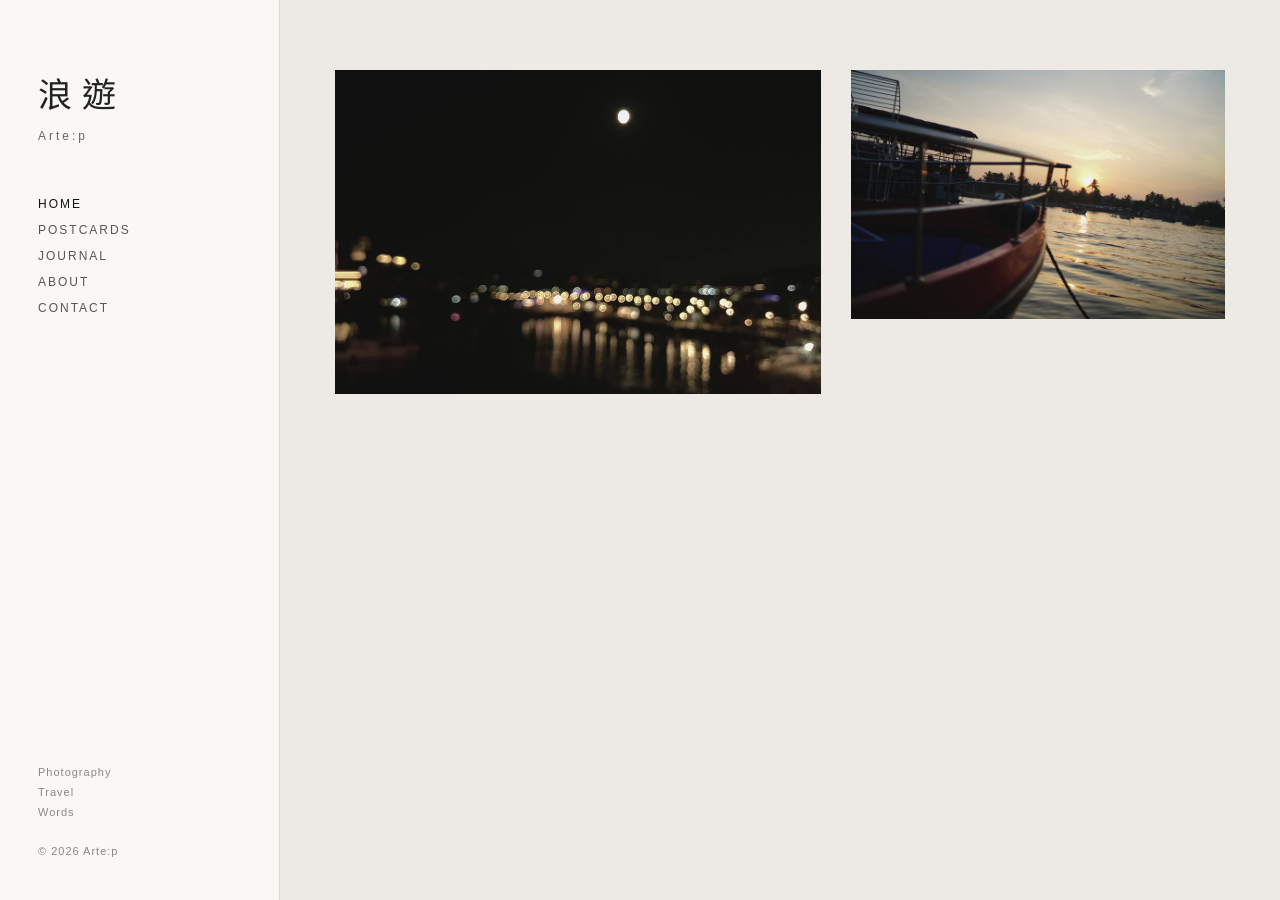
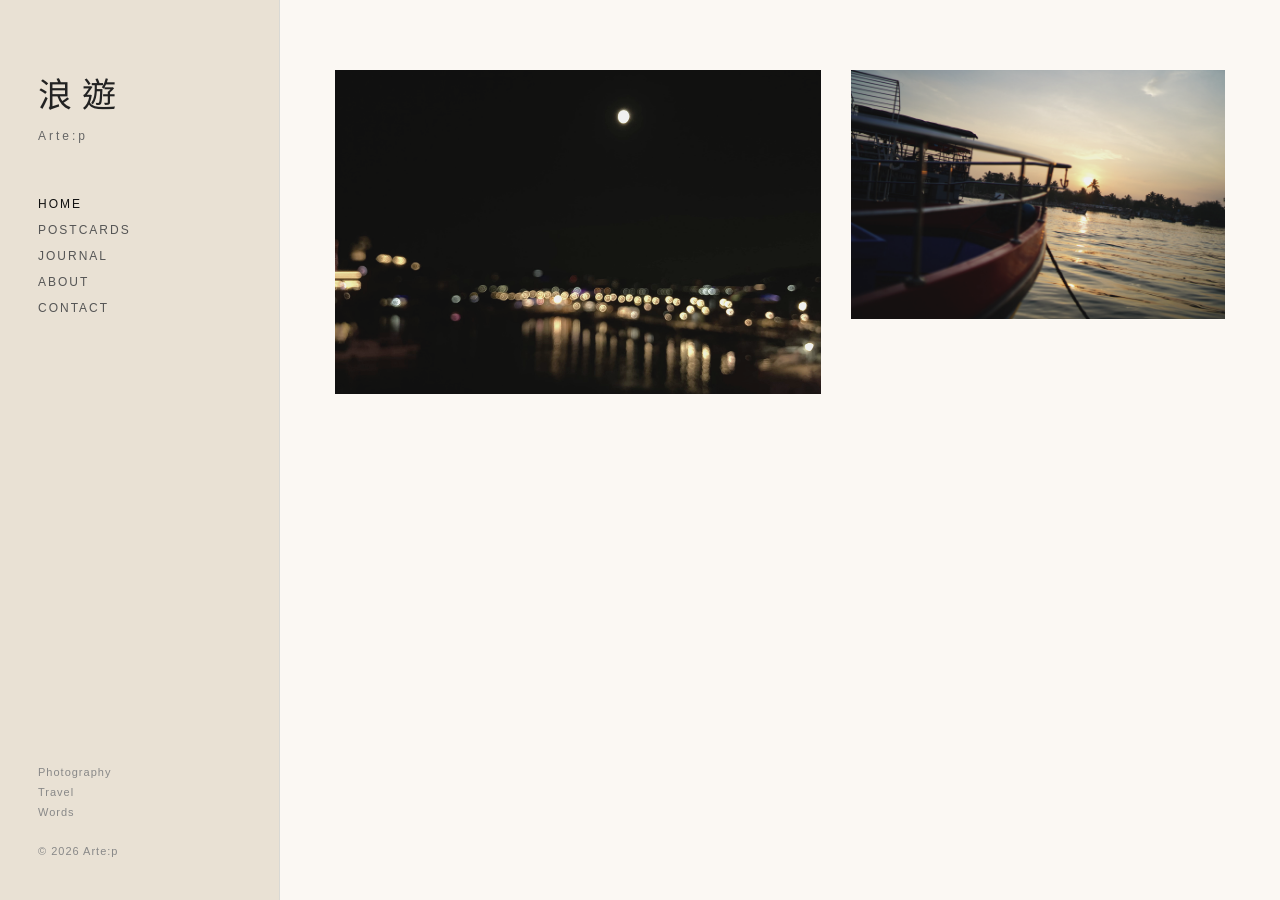
Before and after one commit to artep-wandering/artep-wandering.github.io, a Jekyll site: the page built from index.html, in a window 1280 px wide. Built offline with Jekyll 4.4.1, drawn with Linux system fonts in a browser that asks for light colours.

Commit message:
home_css_0.0.21

```diff
--- a/assets/css/home.css
+++ b/assets/css/home.css
@@ -1,13 +1,13 @@
 /* HOME DESTOP ONLY */
-/* VERSION: home_css_0.0.20 */
+/* VERSION: home_css_0.0.21 */
 * {
   box-sizing: border-box;
 }
 
 body {
   margin: 0;
-  /* background: #f7f7f5; */
-  background: #ede9e4;
+  /* background: #f7f7f5; default */
+  background: #fbf8f3;
   color: #222;
   font-family: Arial, "Noto Sans TC", sans-serif;
 }
@@ -35,7 +35,7 @@ body {
   top: 0;
 
   /* background: #f7f7f5; */
-  background: #faf8f5;
+  background: #e9e1d4;
   display: flex;
   flex-direction: column;
 }
```
